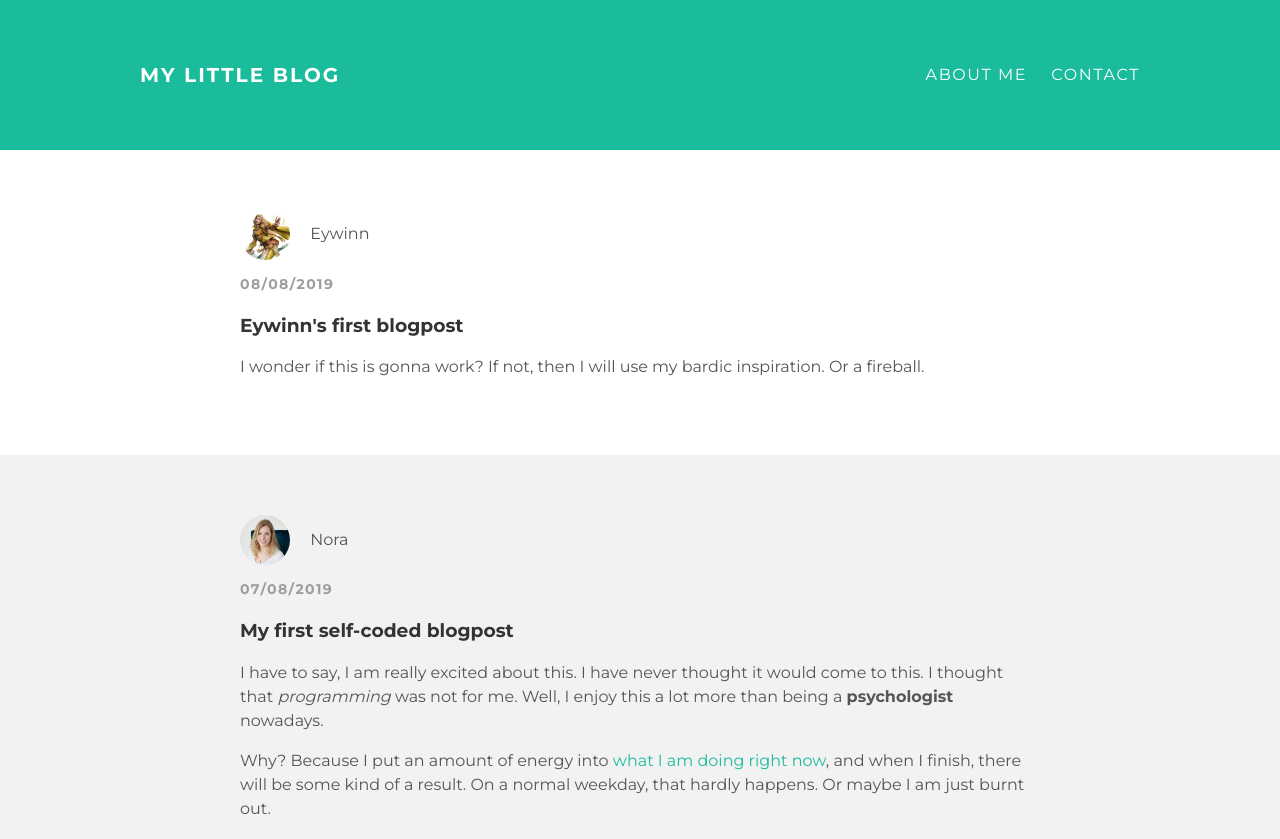
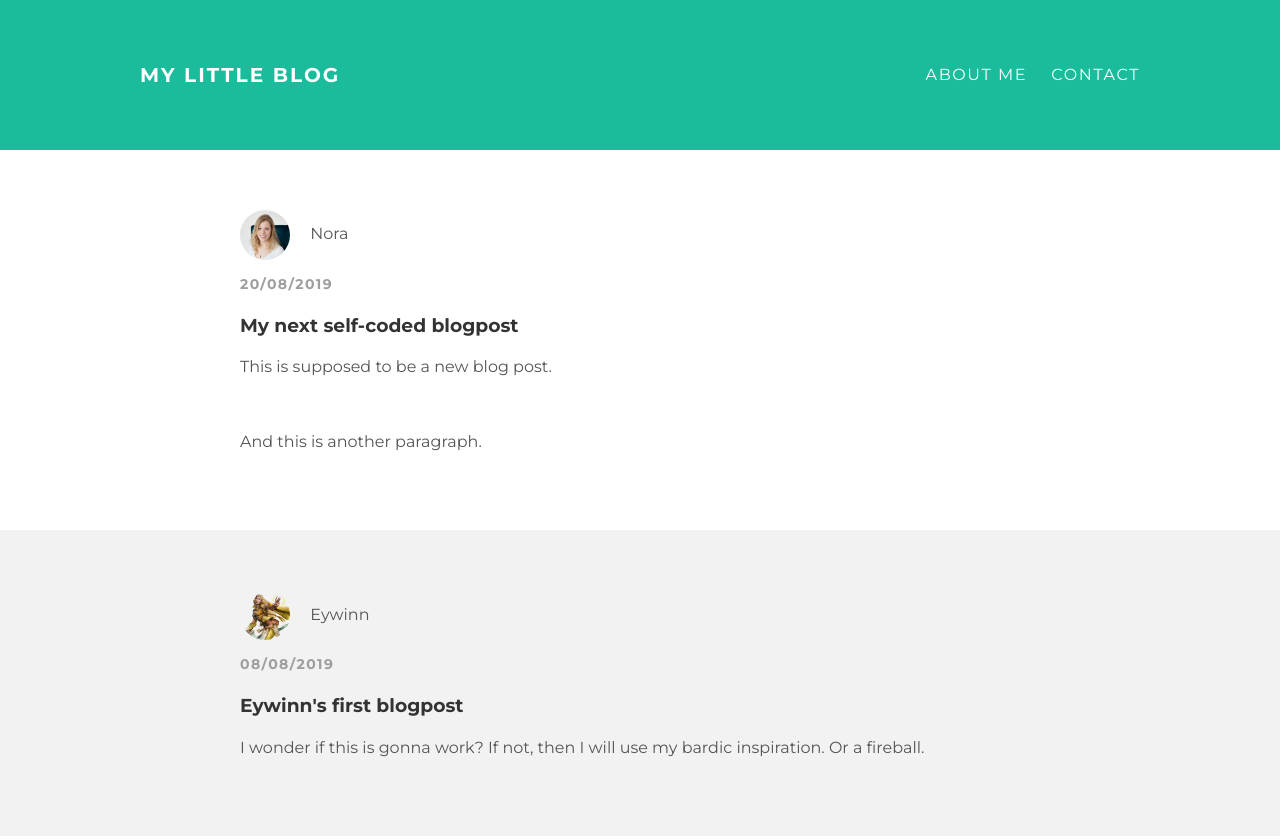
Before and after one commit to Chella9/chella9.github.io, a plain HTML site: page index.html in a window 1280 px wide. Shown: the top 839 px of the page. Drawn offline with Linux system fonts and the light colour scheme.

Commit message:
Update index.html

```diff
--- a/index.html
+++ b/index.html
@@ -16,14 +16,34 @@
      </div>
 
      <div id="content">
-         <div class="post-container">
+
+       <div class="post-container">
+             <div class="post">
+
+                 <div class="post-author">
+                     <img src="img1.jpg" height="100" width="100">
+                     <span>Nora</span>
+                 </div>
+
+                 <p class="post-date">20/08/2019</p>
+                 <h3 class="post-title">My next self-coded blogpost</h3>
+                 <div class="post-content">
+                     <p>This is supposed to be a new blog post.</p>
+                     <br>
+                     <p>And this is another paragraph.</p>
+             </div>
+         </div>
+     </div>
+
+
+      <div class="post-container">
              <div class="post">
 
                  <div class="post-author">
                      <img src="img2.jpg" height="100" width="100">
-
                      <span>Eywinn</span>
                  </div>
+
                  <p class="post-date">08/08/2019</p>
                  <h3 class="post-title">Eywinn's first blogpost</h3>
                  <div class="post-content">
@@ -31,7 +51,8 @@
                  </div>
              </div>
           </div>
-          <div class="post-container">
+
+      <div class="post-container">
              <div class="post">
 
                  <div class="post-author">
```
